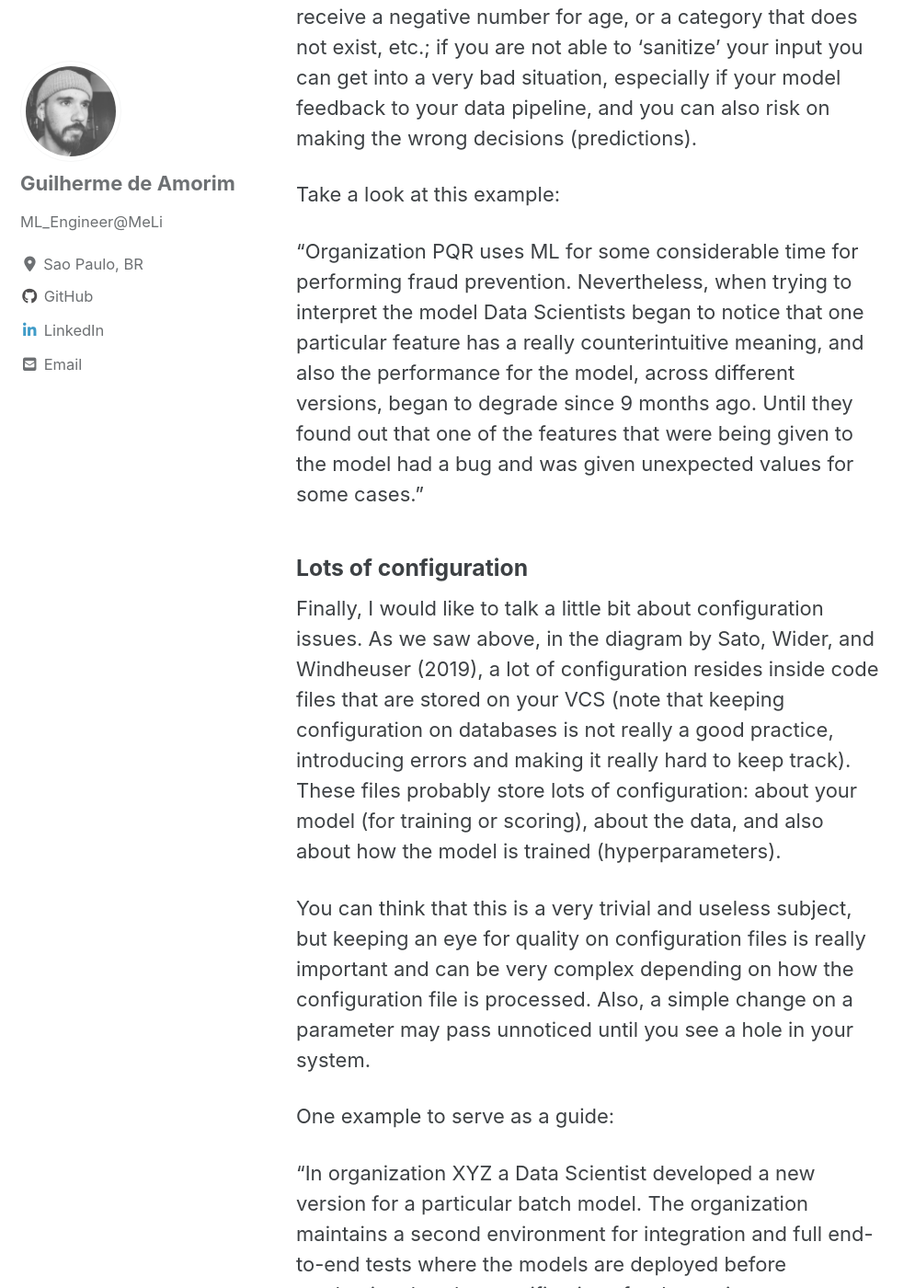
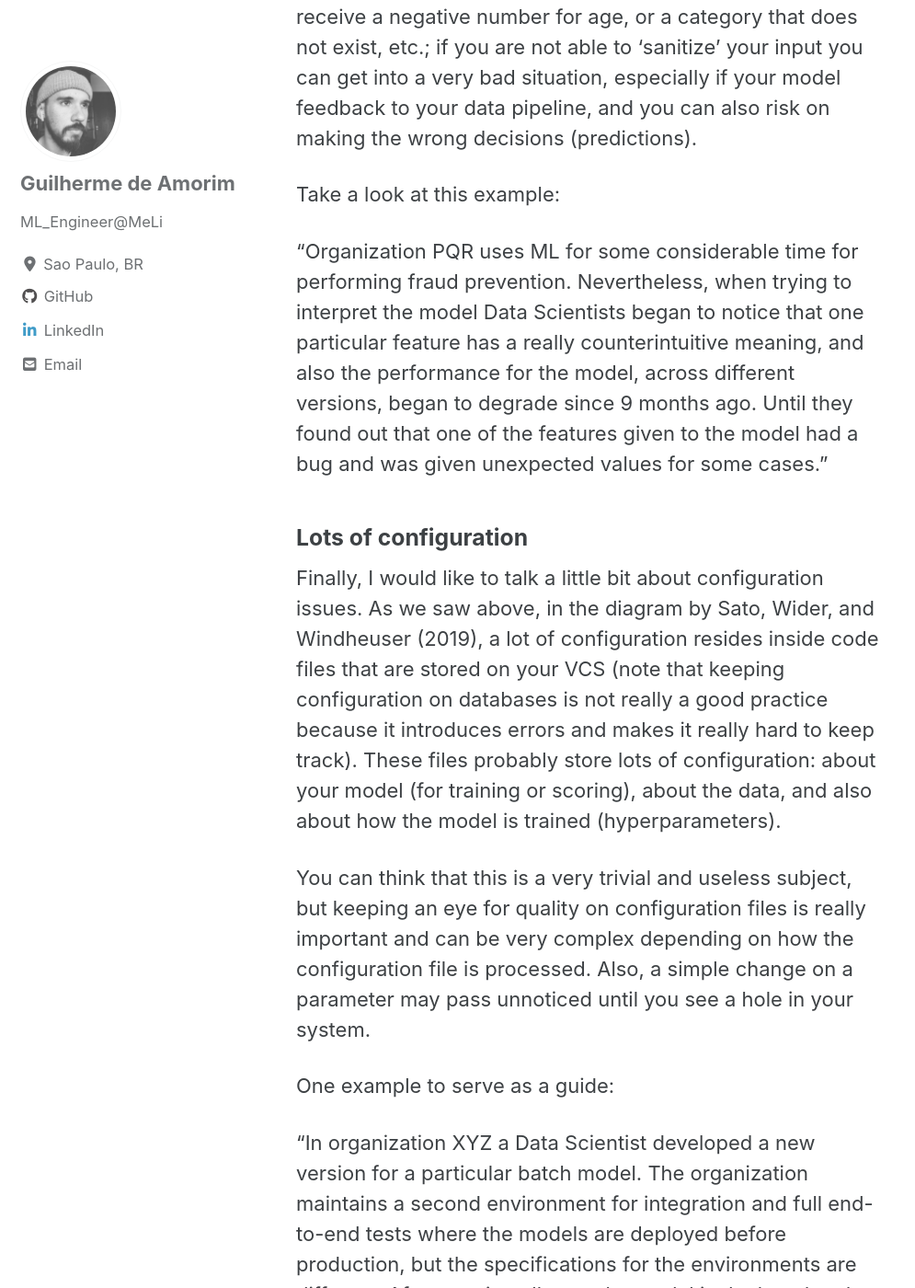
Before and after one commit to guimorg/guimorg.github.io, a Jekyll site: the page built from _posts/2020-09-09-monitoring-machine-learning.md, in a window 1280 px wide and 1400 px high, scrolled down 5933 px. Shown: the whole window at 92% size, without its empty margins (0-995 px from the left). Built offline with Jekyll 4.4.1, drawn with Linux system fonts in a browser that asks for light colours; cached includes are drawn as plain includes; nearby versions of some CDN libraries; some of the changed text lies outside the part shown.

Commit message:
More fixes

```diff
--- a/_posts/2020-09-09-monitoring-machine-learning.md
+++ b/_posts/2020-09-09-monitoring-machine-learning.md
@@ -67,17 +67,17 @@ Another very important thing to keep in mind is that unexpected inputs **will be
 
 Take a look at this example:
 
-"Organization PQR uses ML for some considerable time for performing fraud prevention. Nevertheless, when trying to interpret the model Data Scientists began to notice that one particular feature has a really counterintuitive meaning, and also the performance for the model, across different versions, began to degrade since 9 months ago. Until they found out that one of the features that were being given to the model had a bug and was given unexpected values for some cases."
+"Organization PQR uses ML for some considerable time for performing fraud prevention. Nevertheless, when trying to interpret the model Data Scientists began to notice that one particular feature has a really counterintuitive meaning, and also the performance for the model, across different versions, began to degrade since 9 months ago. Until they found out that one of the features given to the model had a bug and was given unexpected values for some cases."
 
 ### Lots of configuration
 
-Finally, I would like to talk a little bit about configuration issues. As we saw above, in the diagram by Sato, Wider, and Windheuser (2019), a lot of configuration resides inside code files that are stored on your VCS (note that keeping configuration on databases is not really a good practice, introducing errors and making it really hard to keep track). These files probably store lots of configuration: about your model (for training or scoring), about the data, and also about how the model is trained (hyperparameters).
+Finally, I would like to talk a little bit about configuration issues. As we saw above, in the diagram by Sato, Wider, and Windheuser (2019), a lot of configuration resides inside code files that are stored on your VCS (note that keeping configuration on databases is not really a good practice because it introduces errors and makes it really hard to keep track). These files probably store lots of configuration: about your model (for training or scoring), about the data, and also about how the model is trained (hyperparameters).
 
 You can think that this is a very trivial and useless subject, but keeping an eye for quality on configuration files is really important and can be very complex depending on how the configuration file is processed. Also, a simple change on a parameter may pass unnoticed until you see a hole in your system.
 
 One example to serve as a guide:
 
-"In organization XYZ a Data Scientist developed a new version for a particular batch model. The organization maintains a second environment for integration and full end-to-end tests where the models are deployed before production, but the specifications for the environment are different. After passing all tests the model is deployed and fails for all executions, the Data Scientist tries to debug the execution of the model using the previous environment but everything seems to work fine. After involving multiple teams to look for the problem in the production environment they found that one of the parameters on the configuration file still points to the backtesting environment."
+"In organization XYZ a Data Scientist developed a new version for a particular batch model. The organization maintains a second environment for integration and full end-to-end tests where the models are deployed before production, but the specifications for the environments are different. After passing all tests the model is deployed and fails for all executions, the Data Scientist tries to debug the execution of the model using the previous environment but everything seems to work fine. After involving multiple teams to look for the problem in the production environment they found that one of the parameters on the configuration file still points to the backtesting environment."
 
 ## Wrap Up
 
```
